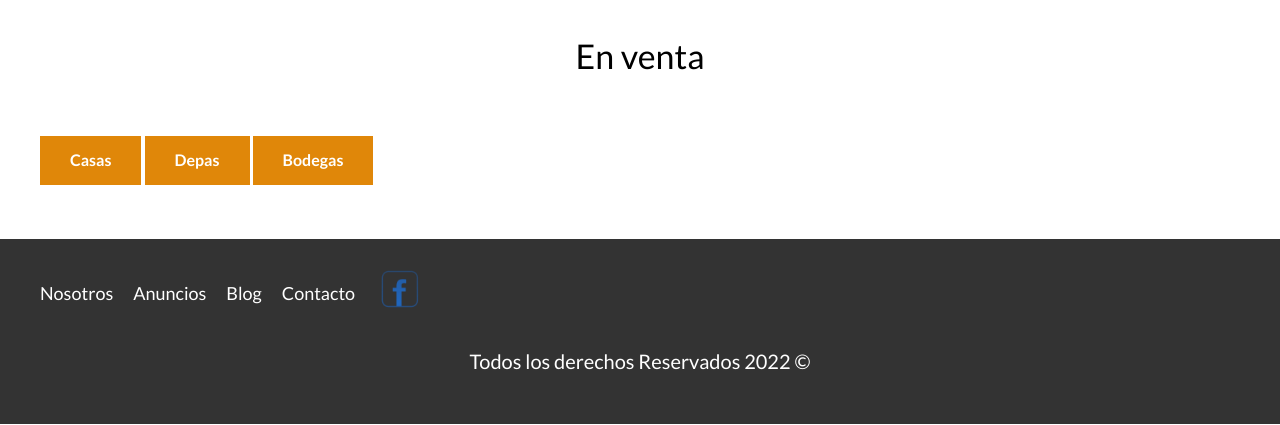
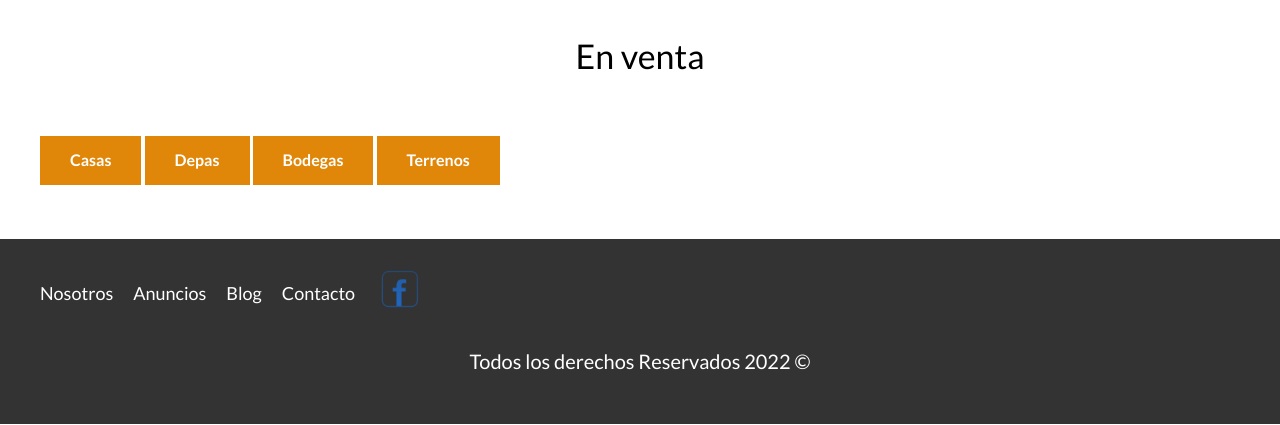
Before and after one commit to Dan10vaz/public, a PHP site: page /inmuebles.php in a window 1280 px wide. Shown: the part 234-659 px from the top of the page. Run offline with PHP 8.4, Linux system fonts and the light colour scheme; data that the repository does not hold is empty.

Commit message:
Se agrego un boton para que filtre por terrenos y se cambio el formulario

```diff
--- a/admin/propiedades/crear.php
+++ b/admin/propiedades/crear.php
@@ -181,6 +181,7 @@ incluirTemplate('header');
             <option value="casa">Casa</option>
             <option value="departamento">Departamento</option>
             <option value="bodega">Bodega</option>
+            <option value="terreno">Terreno</option>
             </select>
 
             <label for="titulo">Titulo:</label>
--- a/inmuebles.php
+++ b/inmuebles.php
@@ -24,6 +24,7 @@ echo 'En renta';
     <a href="<?php echo '/inmuebles.php?estatus='.$estatus.'&tipo=casa'?>" class="boton-amarillo">Casas</a>
     <a href="<?php echo '/inmuebles.php?estatus='.$estatus.'&tipo=departamento'?>" class="boton-amarillo">Depas</a>
     <a href="<?php echo '/inmuebles.php?estatus='.$estatus.'&tipo=bodega'?>" class="boton-amarillo">Bodegas</a>
+    <a href="<?php echo '/inmuebles.php?estatus='.$estatus.'&tipo=terreno'?>" class="boton-amarillo">Terrenos</a>
     <br>
     <br>
     <?php
```
Also changed, not shown: imagenes/150606bfa08b8bc0463f6d9bf4589cd7.jpg (added), imagenes/428940009db625dff21b825e2454e5dd.jpg (added), imagenes/59ca28c0cf0bf1a06b23dbb7c4cad43e - copia.jpg (added), imagenes/76e2b44923d4cb664e5941e2afd517da - copia.jpg (added).
